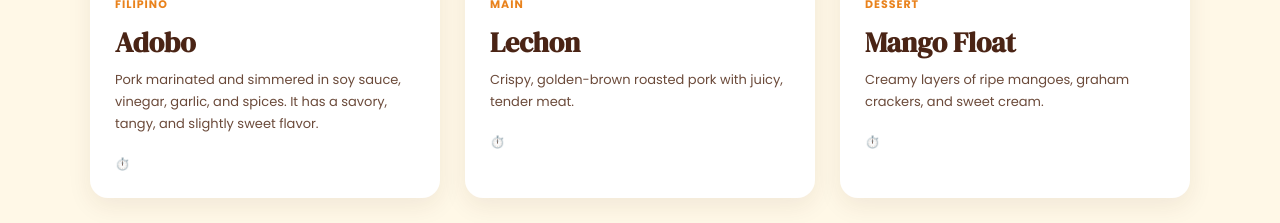
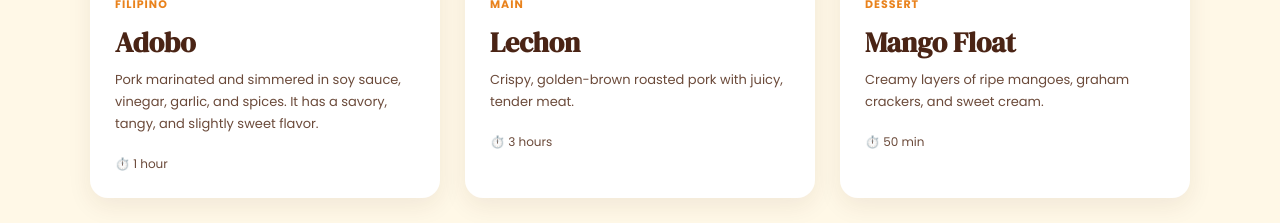
Before and after one commit to clhentlaudato2022-wq/Taste-with-lauds, a React (Vite) app: page / in a window 1280 px wide. Shown: the part 1800-2023 px from the top of the page. Built offline with nearby package versions, Linux system fonts and the light colour scheme.

Commit message:
Update home page

```diff
--- a/src/pages/Home.jsx
+++ b/src/pages/Home.jsx
@@ -8,18 +8,21 @@ function Home() {
     { image: "/adobo.jpg",
       category: "Filipino",
       title: "Adobo",
+      time: "1 hour",
       description:
         "Pork marinated and simmered in soy sauce, vinegar, garlic, and spices. It has a savory, tangy, and slightly sweet flavor."
     },
     {image :"/letson.jpg",
       category: "Main",
       title: "Lechon",
+      time: "3 hours",
       description:
         "Crispy, golden-brown roasted pork with juicy, tender meat."
     },
     {image :"/Mango Float.jpg",
       category: "Dessert",
       title: "Mango Float",
+      time: "50 min",
       description:
         "Creamy layers of ripe mangoes, graham crackers, and sweet cream."
     }
```
